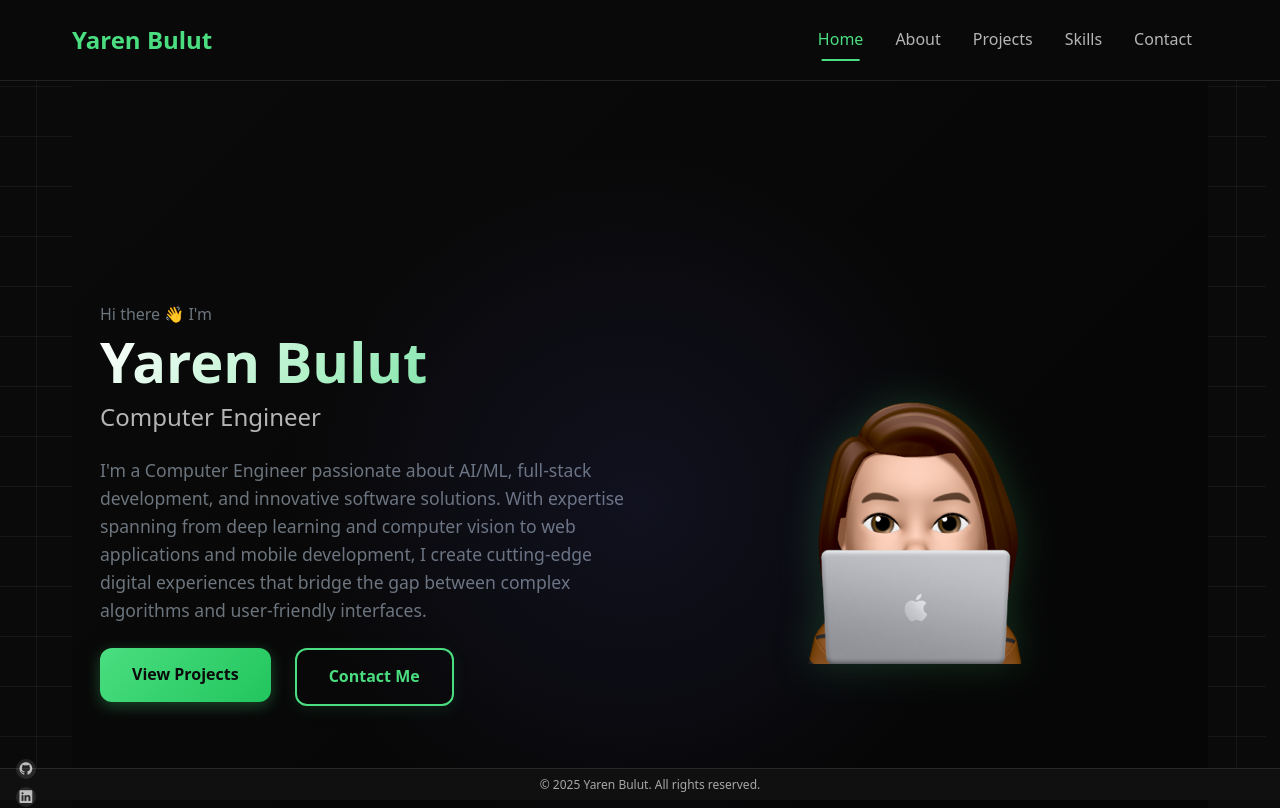
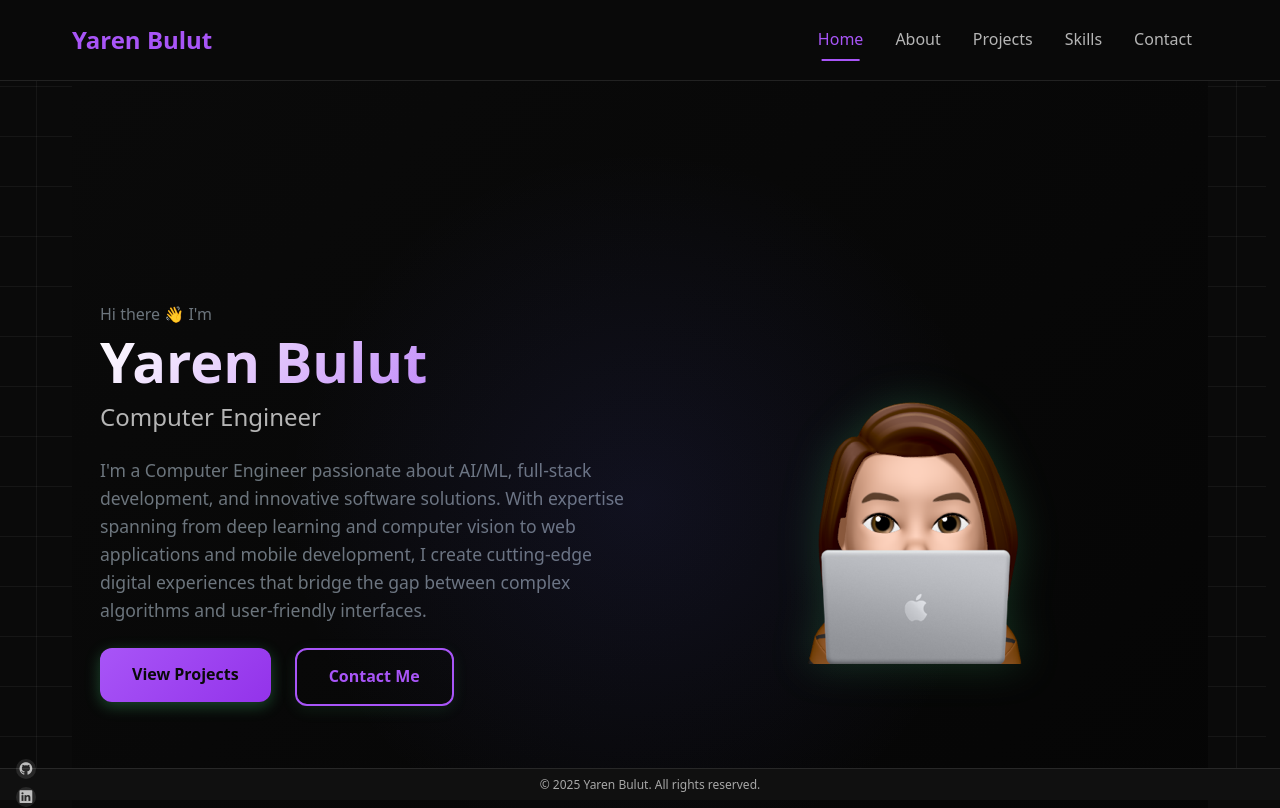
Before and after one commit to yarenbulut/myPortfolio, a React (Vite) app: page / in a window 1280 px wide. Shown: the top 808 px of the page. Built offline with nearby package versions, Linux system fonts and the light colour scheme; the HTML template or start-up script is replaced by a standard one.

Commit message:
Change accent color from green to purple for a more modern look

```diff
--- a/src/index.css
+++ b/src/index.css
@@ -10,8 +10,8 @@
   --bg-light: #1a1a1a;
   --text-primary: #ffffff;
   --text-secondary: rgba(255, 255, 255, 0.7);
-  --accent: #4ade80;
-  --accent-dark: #22c55e;
+  --accent: #a855f7;
+  --accent-dark: #9333ea;
   --primary: #6366f1;
   --primary-dark: #4f46e5;
   --secondary: #64748b;
```
